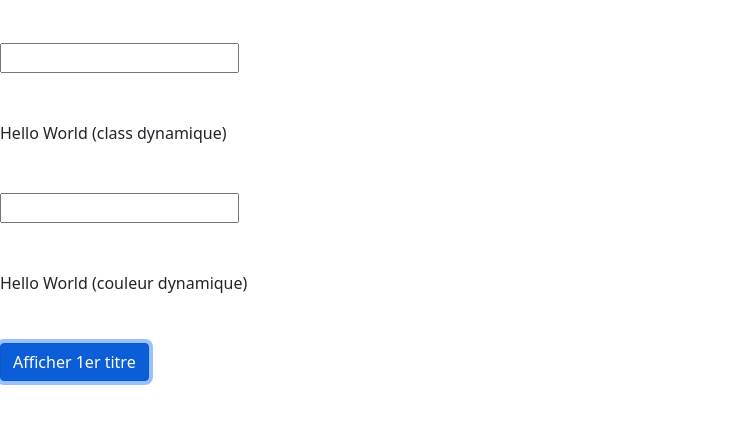
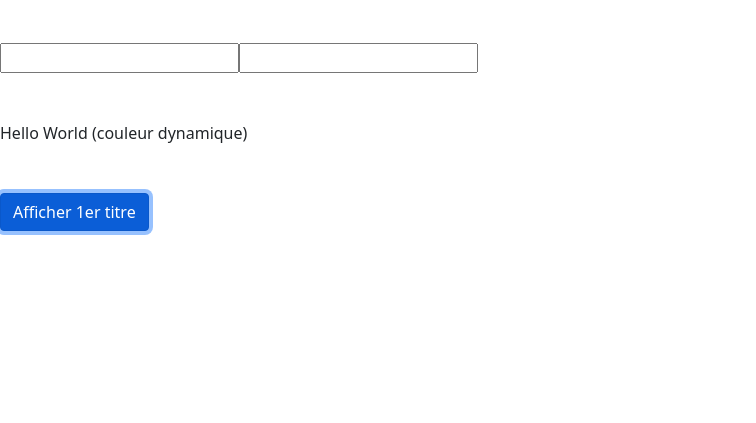
Before and after one commit to Alex13090/TP_class_vuejs, a plain HTML site: page index.html in a window 1280 px wide. Both pictures are taken after a click on the button "Afficher 1er titre". Shown: the part 53-476 px from the top of the page, without its empty margins (0-756 px from the left). Drawn offline with nearby package versions, Linux system fonts and the light colour scheme.

Commit message:
on:click button view

```diff
--- a/index.html
+++ b/index.html
@@ -17,15 +17,23 @@
             background-color: rgb(255, 47, 193);
             color: yellowgreen;
         }
+
+        .display {
+            display: block;
+        }
+
+        .hidden {
+            display: none;
+        }
     </style>
 </head>
 <body id="app">
     <h1 class="text-center mb-5">Styles</h1>
-    <input type="text" class="mb-5" @keyup="getInputValue($event)">
-    <p class="mb-5" :class="{hello: inputValue, world : inputValue}">Hello World (class dynamique)</p>
-    <input type="text" class="mb-5" @keyup="getInputValue($event)">
-    <p class="mb-5" :style="{backgroundColor : '{inputValue}'}">Hello World (couleur dynamique)</p>
-    <button class="btn btn-primary" @click="display">Afficher 1er titre</button>
+    <input type="text" class="mb-5" v-model="inputValue1">
+    <p class="mb-5" :class="allClass">Hello World (class dynamique)</p>
+    <input type="text" class="mb-5" v-model="inputValue2">
+    <p class="mb-5" :style="{backgroundColor : inputValue2}">Hello World (couleur dynamique)</p>
+    <button class="btn btn-primary" @click="show()">Afficher 1er titre</button>
 
     <script src="https://unpkg.com/vue@next"></script>
     <script src="index.js"></script>
--- a/index.js
+++ b/index.js
@@ -2,15 +2,38 @@
 const monApp = Vue.createApp({
     data() {
         return {
-            inputValue: ''
+            inputValue1: '',
+            inputValue2: '',
+            view: true
         };
     },
 
+    computed: {
+        allClass(){
+            if(this.inputValue1 === 'hello'){
+                return 'hello';
+            }
+
+            if(this.inputValue1 === 'world'){
+                return 'world';
+            }
+
+            if(this.view == true){
+                return 'display';
+            }
+
+            if(this.view == false){
+                return 'hidden';
+            }
+        }
+    },
+
     methods: {
-        getInputValue(event){
-            this.inputValue = event.target.value;
+        show(){
+            this.view = !this.view;
         }
     }
+
 });
 
 monApp.mount('#app');
```
